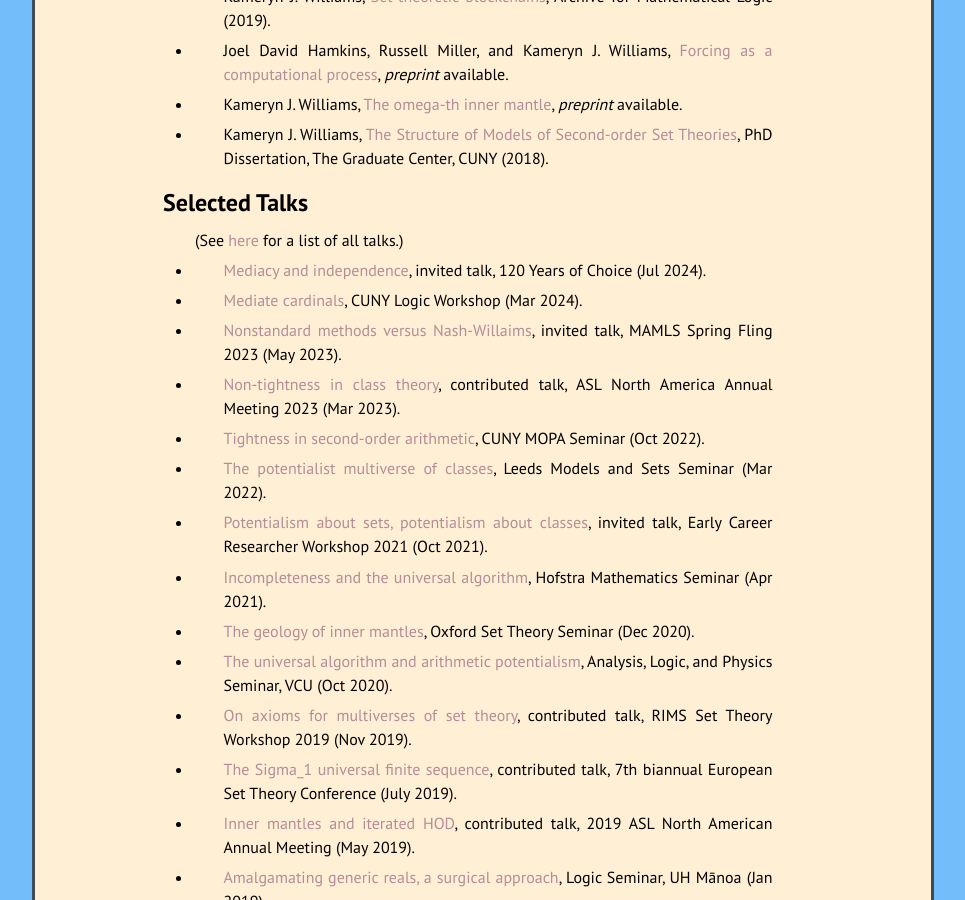
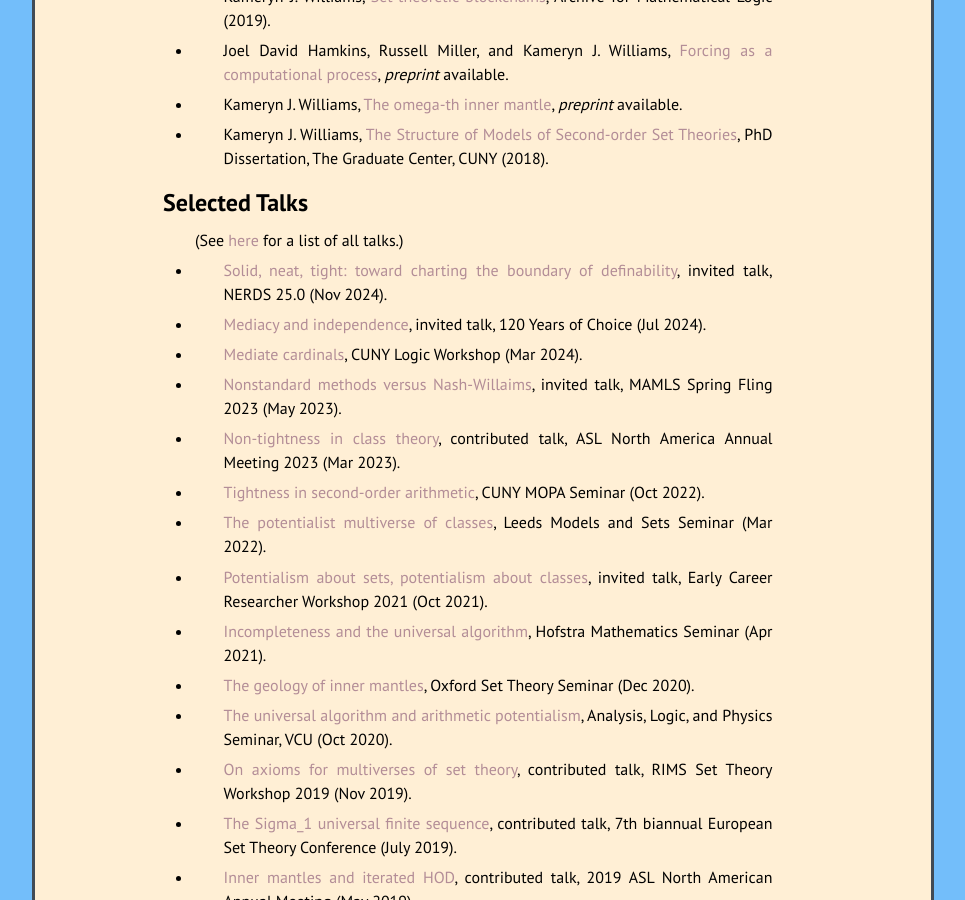
Before and after one commit to kamerynjw/kamerynjw.github.io, a Jekyll site: the page built from research.md, in a window 1280 px wide and 900 px high, scrolled down 852 px. Shown: the whole window, without its empty margins (157-1122 px from the left). Built offline with Jekyll 4.4.1, drawn with Linux system fonts in a browser that asks for light colours; nearby versions of some CDN libraries.

Commit message:
added slides for NERDS talk

```diff
--- a/_data/conftalks.yml
+++ b/_data/conftalks.yml
@@ -1,5 +1,10 @@
 
 # conference talks to display in talks.md
+
+- href: "2024-nov-nerds"
+  title: "Solid, neat, tight: toward charting the boundary of definability"
+  other: "invited talk, NERDS 25.0"
+  date: "Nov 2024"
 
 - href: "2024-jul-120yoc"
   title: "Mediacy and independence"
--- a/_data/talks.yml
+++ b/_data/talks.yml
@@ -1,5 +1,10 @@
 
 # selected talks to display in research.md
+
+- href: "2024-nov-nerds"
+  title: "Solid, neat, tight: toward charting the boundary of definability"
+  other: "invited talk, NERDS 25.0"
+  date: "Nov 2024"
 
 - href: "2024-jul-120yoc"
   title: "Mediacy and independence"
--- /dev/null
+++ b/research/talks/2024-nov-nerds.md
@@ -0,0 +1,14 @@
+---
+layout: page
+title: "Solid, neat, tight: toward charting the boundary of definability"
+permalink: /research/talks/2024-nov-nerds/
+excerption: "This is a talk in the New England Recursion and Definability Seminar on 2024 November 17..."
+---
+
+This is a talk in the [New England Recursion and Definability Seminar](https://nerds.math.uconn.edu/nerds-25-0/) on 2024 November 17.
+
+[[slides]({{ page.url }}snt-fall.pdf)]
+
+Every logician knows that the Löwenheim–Skolem theorem rules out the possibility of absolute categoricity result for theories formulated in first-order logic. This is in contrast to the Dedekind and Zermelo theorems about the categoricity of arithmetic and set theory in second-order logic. Nevertheless, when something is impossible we still want to see how close we can get. The titular three properties, originating in work by Visser and named by Enayat, are notions of semantic completeness. Informally speaking, they capture the idea that a theory cannot be extended in the same signature to have new semantic content. Thus they form a categoricity-like property which is enjoyed by important foundational theories such as Peano arithmetic.
+
+In this talk I will survey known results in this area, both positive and negative. A key empirical fact is that these categoricity-like properties seem to characterize canonical theories like PA or ZF. I will focus the examples for the talk subsystems of second-order arithmetic.
```
Also changed, not shown: 1 other file.
